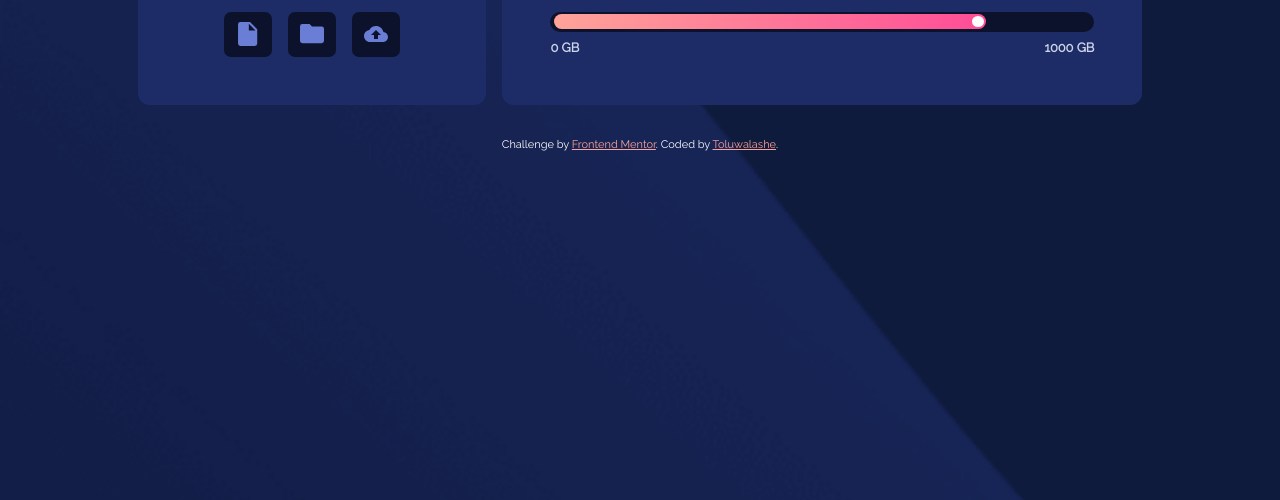
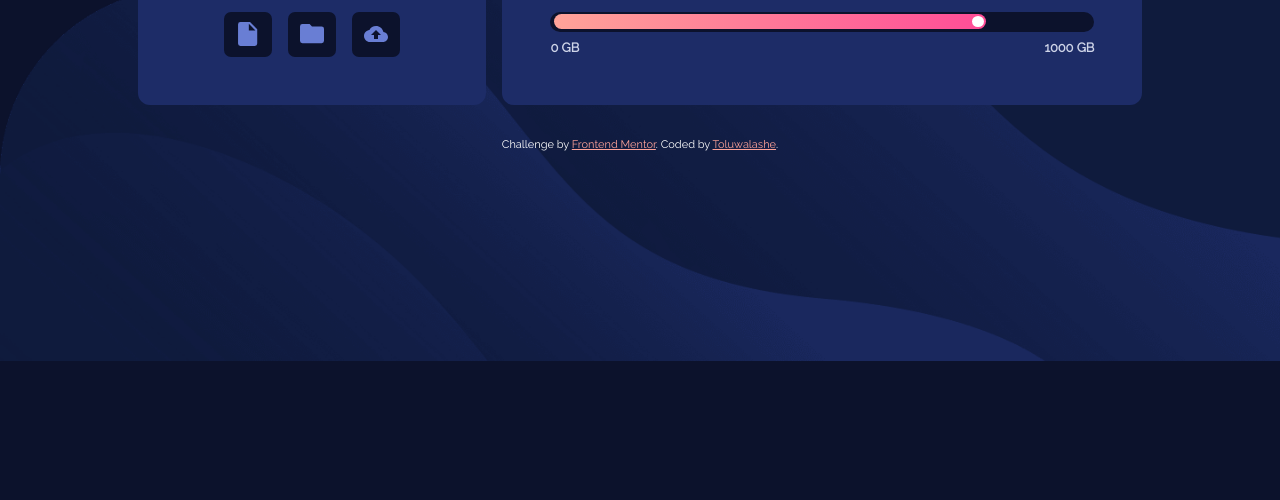
Before and after one commit to Toluwaa-o/Fylo-data-storage-component, a plain HTML site: page index.html in a window 1280 px wide. Shown: the part 300-800 px from the top of the page. Drawn offline with Linux system fonts and the light colour scheme.

Commit message:
Update style.css

```diff
--- a/style.css
+++ b/style.css
@@ -172,6 +172,10 @@ input[type="range"]::-webkit-slider-runnable-track {
         max-height: 100vh;
         max-width: 100vw;
         padding: 10em 2em;
+        background-image: url(images/bg-desktop.png);
+        background-size: contain;
+        background-position: 0% 120%;
+        background-color: hsl(229, 57%, 11%);
     }
 
     main {
```
